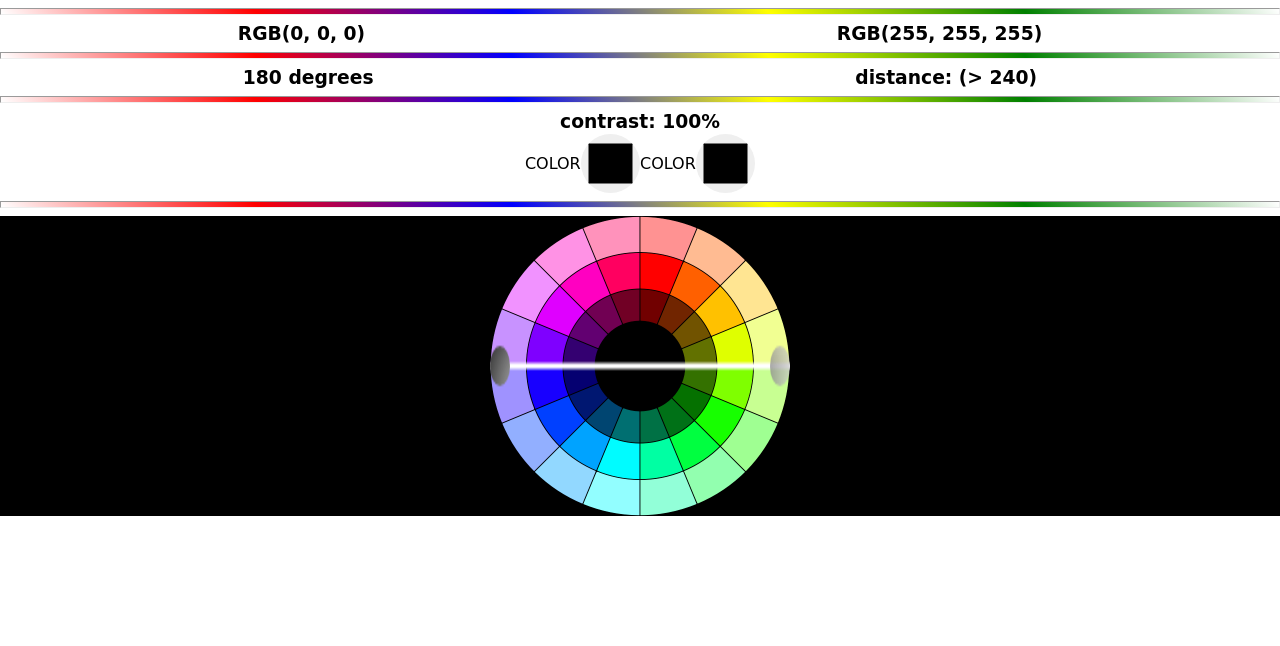
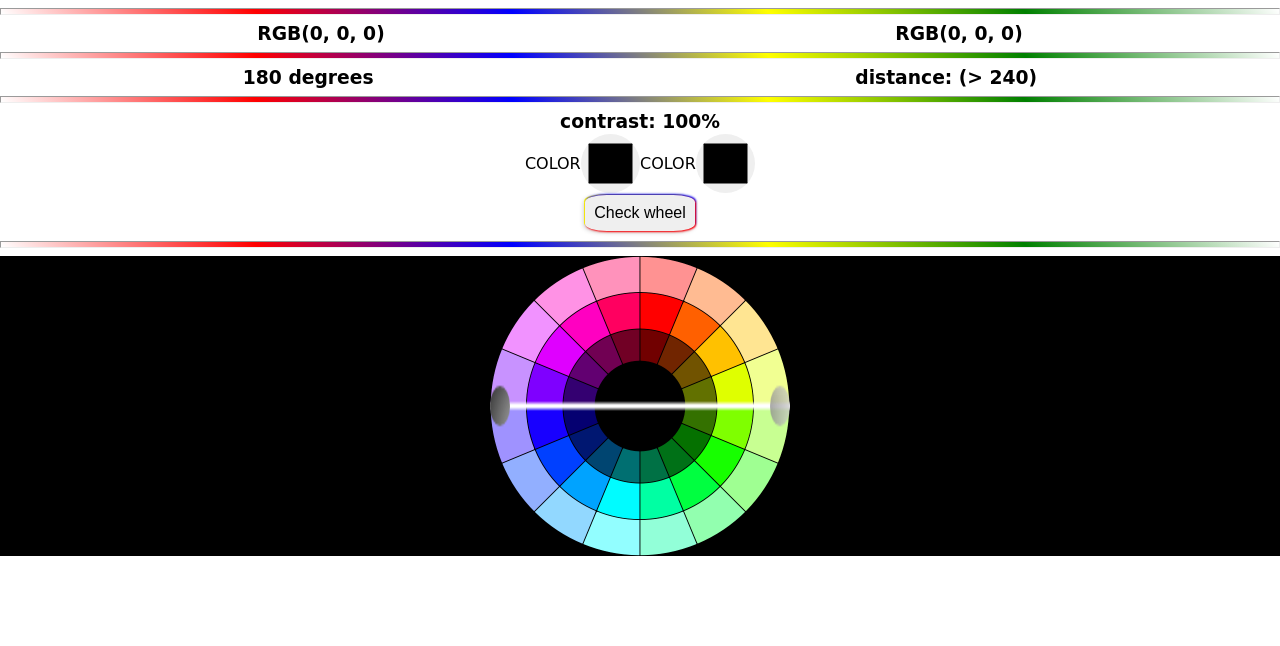
Before and after one commit to chingu-voyages/v22-bears-team-07, a Flask app: page /color in a window 1280 px wide. Shown: the part 298-944 px from the top of the page. Run offline with Flask 2, Linux system fonts and the light colour scheme; some libraries are stand-ins or nearby versions; some web fonts are replaced.

Commit message:
<feature work>
Working on color calculation actions for the color wheel.  Just saving progress.

```diff
--- a/static/css/colorwheelV2.css
+++ b/static/css/colorwheelV2.css
@@ -30,6 +30,21 @@ body
     display: flex;
     align-items: center;
     justify-content: space-around;
+}
+#check_wheel {
+  border: none;
+  border-radius: 20%;
+  padding: 1ch;
+  font-size: 1em;
+  box-shadow: 1px 1px 2px red, 1px -1px 2px blue, -1px -1px yellow, -1px 1px 5px silver;
+
+}
+.flex-center-sm {
+  display: flex;
+  width: 100vw;
+  height: 5vh;
+  justify-content: center;
+  align-items: center;
 }
 h3 {
     margin: 0;
--- a/static/js/color_calc.js
+++ b/static/js/color_calc.js
@@ -131,6 +131,27 @@ catch (error){
 
 }
 
+function test_wheel(){
+  let rgb1test = RGBobj1
+  let rgb2test = RGBobj2
+  console.log(rgb1test, rgb2test)
+  let r1 = RGBobj1.r
+  let g1 = RGBobj1.g
+  let b1 = RGBobj1.b
+  let r2 = RGBobj2.r
+  let g2 = RGBobj2.g
+  let b2 = RGBobj2.b
+  console.log('rgb1 = ', r1, g1, b1)
+  console.log('rgb2 = ', r2, g2, b2)
+}
+
+
+  function listen_wheel() {
+  let wheelbtn = document.getElementById('check_wheel')
+
+  wheelbtn.addEventListener('click', test_wheel)
+}
+
 
 function testlog(){
   console.log("---- TEST LOG -----")
@@ -147,10 +168,13 @@ function testlog(){
   //value2 = return_RGB2()
   //console.log(`RGB1 values = ${value1}`)
   //console.log(`RGB2 values = ${value2}`)
+  //test_wheel()
   console.log("----   END LOG ----")
 }
+
 window.addEventListener('load', (event)=> {
   set_DOM_COLORCALC();
   pickers_listen();
+  //listen_wheel();
 
 })
--- a/static/js/colorwheelV2.js
+++ b/static/js/colorwheelV2.js
@@ -16,6 +16,124 @@ let RADIONE;
 let RADITWO;
 let BALL1;
 let BALL2;
+let CIRCLE;
+
+/*  Wheel grid  ASCII diagram:
+    x=0 ------------------------------------> x = width
+    y=0 |                 ______
+        |  outer(200, 200, 200)   *
+        |          *                   *
+        |       *                 middle any rgb combo or single over 200, but not all three
+        |     *              _____           *
+        |   *  SECTION    *---------* ring=r   *
+        |  *   |   |    *  rgb(0,0,0)*  r |r |r  *
+        | --------------   CENTER --------------
+        |...          BOTTOM HALF OF CIRCLE
+y=height
+   The circle has 16 sections of color.  We need to determine which quadrant
+   by RGB, and which ring
+
+*/
+
+class WheelGrid {
+  constructor(diameter, radius){
+    this.diameter = diameter
+    this.radius = radius
+    this.ring = 'inner'
+    this.quadrant = 'black'
+
+  }
+  set_ring(rgb) {
+    let r = rgb[0]
+    let g = rgb[1]
+    let b = rgb[2]
+    let total = r + g + b
+    let primary = false;
+    let outer = false;
+    let inner = false;
+    let max = Math.max(r, g, b)
+    let min = Math.min(r, g, b)
+    let diff = Math.abs(max - min)
+
+    // NOTE**
+       // THESE are just approximations
+       // actual math and a true radiant/gradient circle mapping is done
+       // as seen in this link: https://axonflux.com/handy-rgb-to-hsl-and-rgb-to-hsv-color-model-c
+    // MONOCHROMATIC TREE
+    if(diff < 75){
+      // this is black, grey, or white. monochromatic
+      if (max >= 210){
+          // this is a light color:
+          this.ring = 'outter'
+        }
+      else if (max < 210 && max > 75) {
+        this.ring = 'grey'
+      }
+      else {
+        this.ring = 'center'
+
+      }
+
+        }
+    // QUADRANT BY DOMINANT
+    // RED = R greater than G or B by 50 points
+    // ORANGE = R > 200, G < 123, B < 15
+      // ORANGE happens when R and G are high, and blue is low
+    // YELLOW = R and G > 123   B only effects lightness
+    // GREEN = G greater than B or R by 50 points
+      // GREEN fades to yellow or Blue deteremined by RED amount
+    // AQUA = G and B within 50 both > 200,  R < 50
+    // BLUE WHEN ALL above is not true, and B > G by 50 points.
+    //BLUE
+    if (b > 200){
+      if(r > 125 && g <= 75){
+        this.quadrant = 'purple'
+      }
+      else if(g > 200 && red <= 125) {
+        this.quadrant = 'aqua'
+      }
+      else {
+        this.quadrant = 'blue'
+      }
+    }
+
+    //RED
+    if (r > 200) {
+      if(g > 200 && b <= 125){
+        this.quadrant = 'orange'
+      }
+      else if(g <= 140 && b <= 140){
+        this.quadrant = 'yellow'
+      }
+      else if(b > 125){
+        this.quadrant = 'purple'
+      }
+      else {
+        this.quadrant = "red"
+      }
+    }
+    //GREEN
+    if (g > 200){
+      if(r <= 164 && b <= 164){
+        this.quadrant = 'green'
+      }
+      else if (r >= 190 && b <= 100){
+        this.quadrant = 'orange'
+
+      }
+      else {
+        this.quadrant = 'green'
+      }
+    }
+  };
+
+
+  get_placement() {
+    console.log(this.quadrant, this.ring)
+    return [this.quadrant, this.ring]
+  }
+}
+
 
 function set_WHEEL() {
     console.log('setting wheel')
@@ -26,6 +144,17 @@ function set_WHEEL() {
     HALF = Math.round((CANVAS.width + CANVAS.height) / 4)
     ENDX = CANVAS.width
     ENDY = CANVAS.height
+    let diameter = CANVAS.width
+    let radius = Math.round(diameter / 2)
+    let section = Math.round(diameter / 3.14)
+
+
+    CIRCLE = {
+      'DIAMETER': diameter,
+      'RADIUS': radius,
+      'SECTION': section,
+    }
+
     RADIONE = {
         'xpos': 0,
         'ypos': CENTERY,
@@ -129,6 +258,13 @@ function move_end(points) {
 
 }
 
+function getCOLORs(){
+  let d = CIRCLE.DIAMETER
+  let r = CIRCLE.RADIUS
+  let newcoords = new WheelGrid(d, r)
+  let firstcol = document.getElementById('hex')
+}
+
 function update() {
     drawArm1()
     drawArm2()
--- a/templates/colorV2.html
+++ b/templates/colorV2.html
@@ -49,7 +49,7 @@
                 RGB(0, 0, 0)
             </h3>
             <h3 id="rgb_value2">
-                RGB(255, 255, 255)
+                RGB(0, 0, 0)
             </h3>
         </div>
         <hr />
@@ -73,10 +73,17 @@
             <label for="hex_color2">COLOR</label>
             <input type="color" id="hex_color2" />
         </div>
+        <div class="flex-center-sm">
+        <button id="check_wheel" aria-label="get the approximate location of the colors on the wheel image">Check wheel</button>
+      </div>
+
+
         <hr />
         <!-- COLOR WHEEL INTERACTION -->
         <div class="screen" style="background-image: url('static/images/color_wheel.png')">
-      <canvas id="mycanvas">
+             <canvas id="mycanvas">
+             </canvas>
+        <div>
 
       </canvas>
             </div>
```
